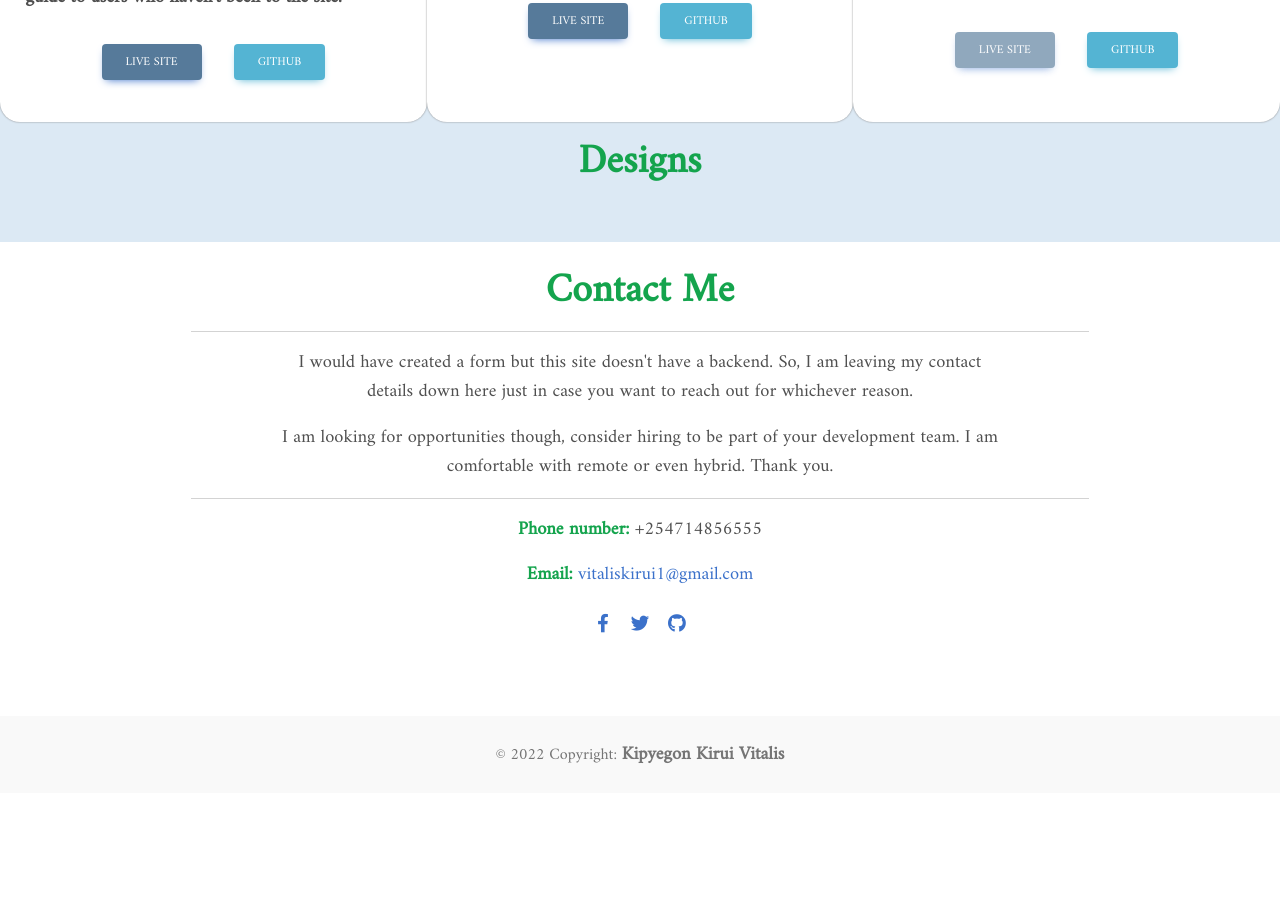
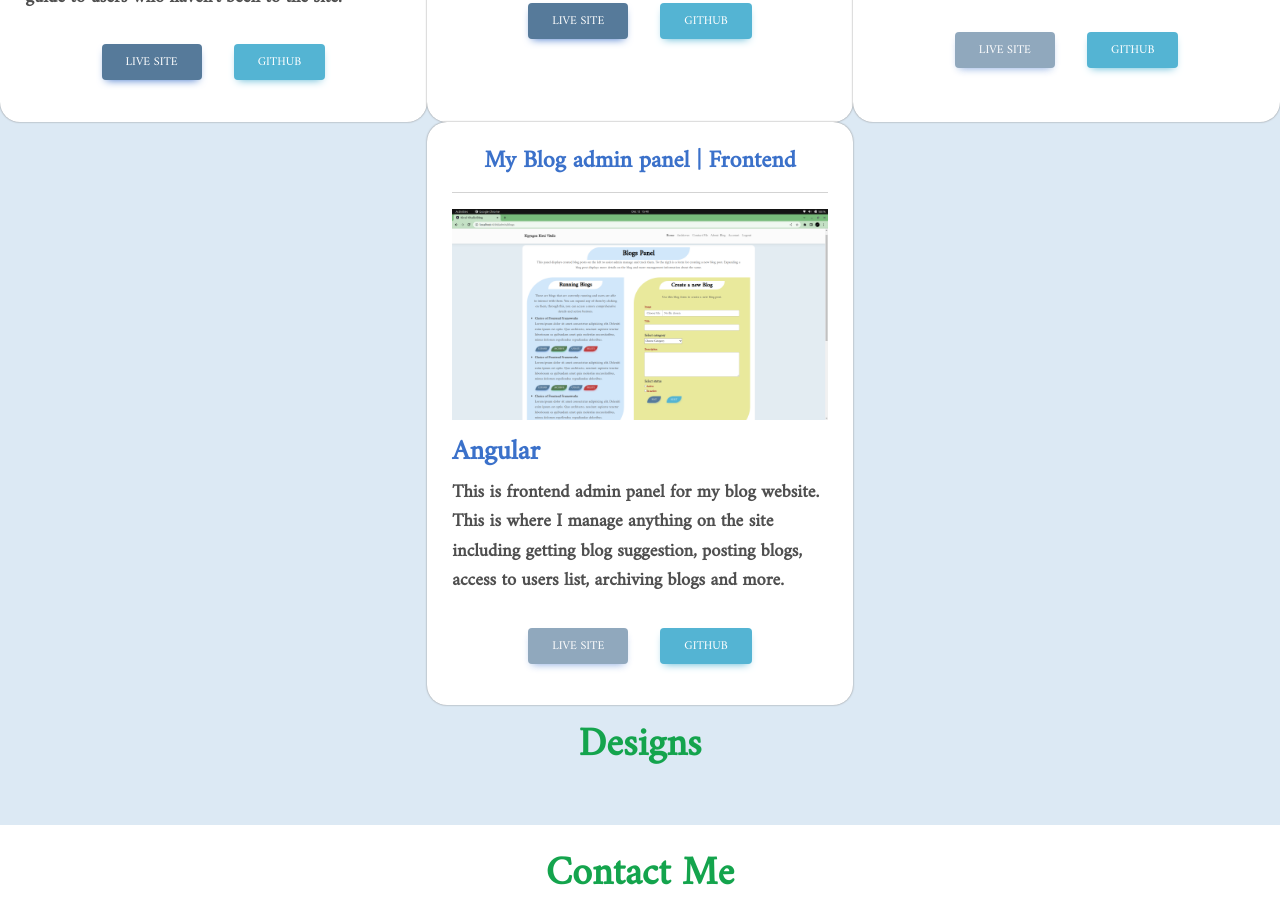
Before and after one commit to Vitalis-Kirui/Portfolio, an Angular app in the folder Portfolio-UI/: page / in a window 1280 px wide. Shown: the part 3980-4882 px from the top of the page. Before the commit the page ends 4773 px from the top, so only its background shows below. Built offline with nearby package versions, Linux system fonts and the light colour scheme; a web font is replaced by a local one.

Commit message:
my blog admin panel

```diff
--- a/Portfolio-UI/src/app/app.component.html
+++ b/Portfolio-UI/src/app/app.component.html
@@ -421,9 +421,35 @@
 
             <!-- Buttons -->
             <div class="text-center">
+                    <button class="btn btn-primary m-3" disabled>Live Site</button>
                 <a href="">
+                    <button class="btn btn-info m-3">Github</button>
+                </a>
+            </div>
+
+        </div>
+
+        <!-- My blog admin -->
+        <div class="col-md-4 mx-auto">
+
+            <div class="text-center">
+                <h4 class="text-primary"><strong>My Blog admin panel | Frontend</strong></h4>
+                <hr>
+            </div>
+
+            <img src="assets/images/Blog Admin.png" alt="Blog admin UI" width="100%" height="auto">
+
+            <h3 class="pt-3 text-primary technology"><strong>Angular</strong></h3>
+
+            <p>
+                <strong>This is frontend admin panel for my blog website. This is where I manage anything on the site
+                    including getting blog suggestion, posting blogs, access to users list, archiving blogs and more.
+                </strong>
+            </p>
+
+            <!-- Buttons -->
+            <div class="text-center">
                     <button class="btn btn-primary m-3" disabled>Live Site</button>
-                </a>
                 <a href="">
                     <button class="btn btn-info m-3">Github</button>
                 </a>
```
